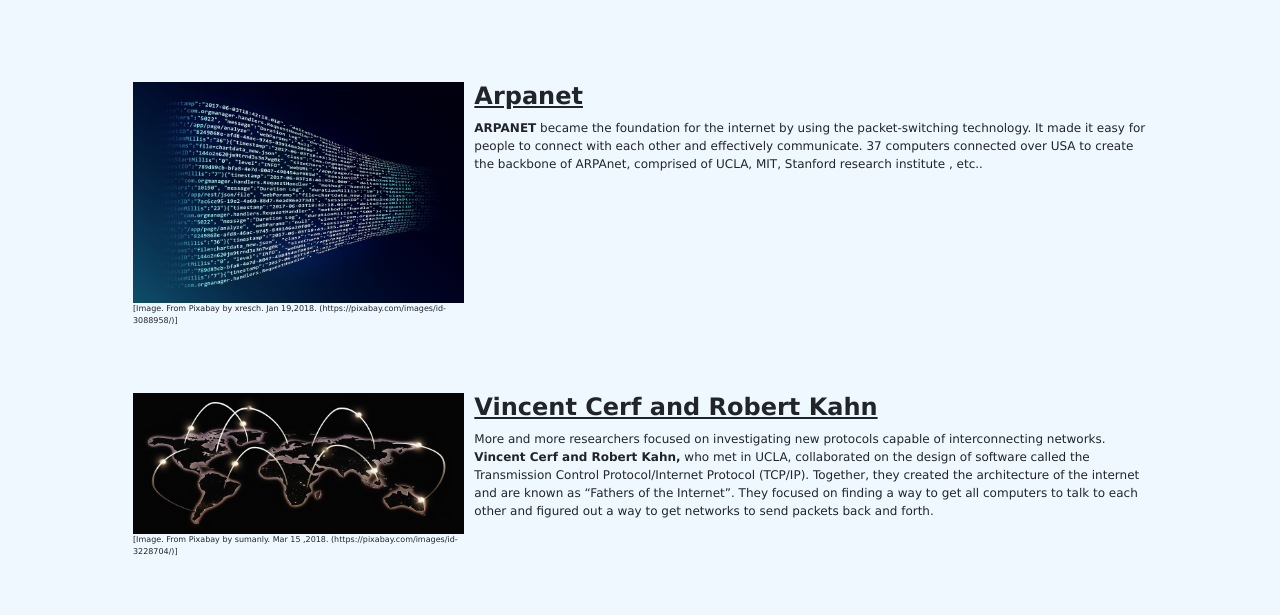
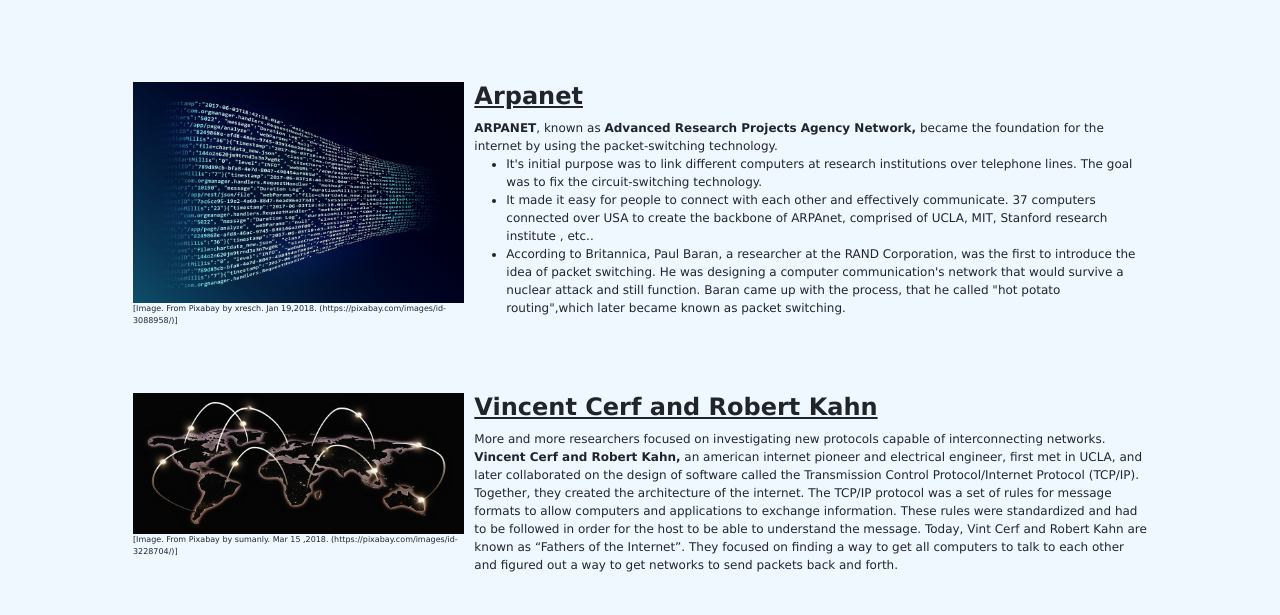
Before and after one commit to smoran09/project2, a plain HTML site: page public_html/1970.html in a window 1280 px wide. Shown: the part 185-800 px from the top of the page. Drawn offline with nearby package versions, Linux system fonts and the light colour scheme.

Commit message:
Update: updated text on 1970/80s page

```diff
--- a/public_html/1970.html
+++ b/public_html/1970.html
@@ -54,7 +54,7 @@
 <nav class="navbar navbar-expand-md navbar-dark bg-dark sticky-top" style="background-color:aliceblue">
     <div class="container-fluid">
         <a class="navbar-brand" href="#">
-            <img src="images/world.svg" alt="Logo Image" width="50px" height="50px" >
+            <img src="images/world.svg" alt="Logo Image" width="50px" height="50px">
             History of the Internet
         </a>
         <button class="navbar-toggler" type="button" data-bs-toggle="collapse" data-bs-target="#navbarSupportedContent"
@@ -99,33 +99,49 @@
         integrity="sha384-ka7Sk0Gln4gmtz2MlQnikT1wXgYsOg+OMhuP+IlRH9sENBO0LRn5q+8nbTov4+1p"
         crossorigin="anonymous"></script>
 
-<h1><strong>1970-1980s</strong> </h1>
+<h1><strong>1970-1980s</strong></h1>
 
 <section>
     <div class="container my-container">
         <div class="row my-row">
             <div class="col-md-4 col-sm-6 my-col">
                 <img class="img-fluid" src="images/arpanetimg.jpg" alt="Image of Big Data">
-                <p style="font-size: 8px"> [Image. From Pixabay by xresch. Jan 19,2018. (https://pixabay.com/images/id-3088958/)]</p>
+                <p style="font-size: 8px"> [Image. From Pixabay by xresch. Jan 19,2018.
+                    (https://pixabay.com/images/id-3088958/)]</p>
             </div>
             <div class="col-md-8 col-sm-6 my-col">
                 <h4><u><strong>Arpanet</strong></u></h4>
-                <strong>ARPANET</strong> became the foundation for the internet by using the packet-switching technology. It made it easy
-                for people to connect with each other and effectively communicate. 37 computers connected over USA to
-                create the backbone of ARPAnet, comprised of UCLA, MIT, Stanford research institute , etc..
+                <strong>ARPANET</strong>, known as <strong>Advanced Research Projects Agency Network,</strong> became
+                the foundation for the internet by using the packet-switching technology.
+                <ul>
+                    <li>It's initial purpose was to link different computers at research institutions over telephone lines. The
+                        goal was to fix the circuit-switching technology.</li>
+                    <li>It made it easy for people to connect with each other and effectively communicate. 37 computers
+                        connected over USA to
+                        create the backbone of ARPAnet, comprised of UCLA, MIT, Stanford research institute , etc..</li>
+                    <li> According to Britannica, Paul Baran, a researcher at the RAND Corporation, was the first to
+                        introduce the idea of packet switching.
+                        He was designing a computer communication's network that would survive a nuclear attack and
+                        still function. Baran came up with the process, that he called "hot potato routing",which later
+                        became known as packet switching.</li>
+                </ul>
             </div>
         </div>
         <div class="row my-row">
             <div class="col-md-4 col-sm-6 my-col">
                 <img class="img-fluid" src="images/networks.jpg" alt="Image of Networks">
-                <p style="font-size: 8px"> [Image. From Pixabay by sumanly. Mar 15 ,2018. (https://pixabay.com/images/id-3228704/)]</p>
+                <p style="font-size: 8px"> [Image. From Pixabay by sumanly. Mar 15 ,2018.
+                    (https://pixabay.com/images/id-3228704/)]</p>
             </div>
             <div class="col-md-8 col-sm-6 my-col">
                 <h4><u><strong>Vincent Cerf and Robert Kahn</strong></u></h4>
                 More and more researchers focused on investigating new protocols capable of interconnecting networks.
-                <strong>Vincent Cerf and Robert Kahn,</strong> who met in UCLA, collaborated on the design of software called the
-                Transmission Control Protocol/Internet Protocol (TCP/IP). Together, they created the architecture of the
-                internet and are known as “Fathers of the Internet”.
+                <strong>Vincent Cerf and Robert Kahn,</strong> an american internet pioneer and electrical engineer, first met in UCLA,
+                and later collaborated on the design of software called the Transmission Control Protocol/Internet Protocol (TCP/IP).
+                Together, they created the architecture of the internet. The TCP/IP protocol was a set of rules for message formats to allow computers and applications to exchange information.
+                These rules were standardized and had to be followed in order for the host to be able to understand the message.
+
+                Today, Vint Cerf and Robert Kahn are known as “Fathers of the Internet”.
                 They focused on finding a way to get all computers to talk to each other and figured out a way to get
                 networks to send packets back and forth.
             </div>
@@ -133,14 +149,17 @@
         <div class="row my-row">
             <div class="col-md-4 col-sm-6 my-col">
                 <img class="img-fluid" src="images/matrix.jpg" alt="Image of the Matrix">
-                <p style="font-size: 8px"> [Image. From Pixabay by designwebjae. Jan 26 ,2018. (https://pixabay.com/images/id-3109378/)]</p>
+                <p style="font-size: 8px"> [Image. From Pixabay by designwebjae. Jan 26 ,2018.
+                    (https://pixabay.com/images/id-3109378/)]</p>
             </div>
             <div class="col-md-8 col-sm-6 my-col">
                 <h4><u><strong>IP and DNS</strong></u></h4>
-                <strong>IP</strong> introduced the basic system of numerical addresses. An address such as 129.89.43.5 identifies the
+                <strong>IP</strong> introduced the basic system of numerical addresses. An address such as 129.89.43.5
+                identifies the
                 computer to which a data packet should be sent to and the network on which it can be found. However,
                 ARPAnet users were used to specifying computers by name or email addresses. Thus, a new domain name
-                system (DNS) and TCP/IP protocols replaced the old ARPAnet- connected computers. In the <strong>DNS</strong>, high-level
+                system (DNS) and TCP/IP protocols replaced the old ARPAnet- connected computers. In the
+                <strong>DNS</strong>, high-level
                 domains had functional codes such as .gov, .edu, .mil, or national codes such as .uk, .usa.
                 Organizations received domain names ending in .edu, or .com. These domain names covered the assigned
                 numerical IP addresses associated with individual computers.
```
Also changed, not shown: public_html/1960.html (+1 -1 lines).
